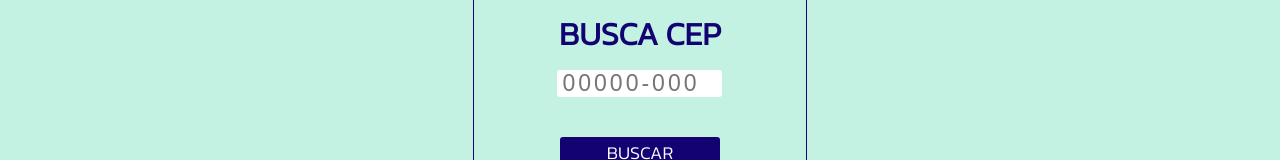
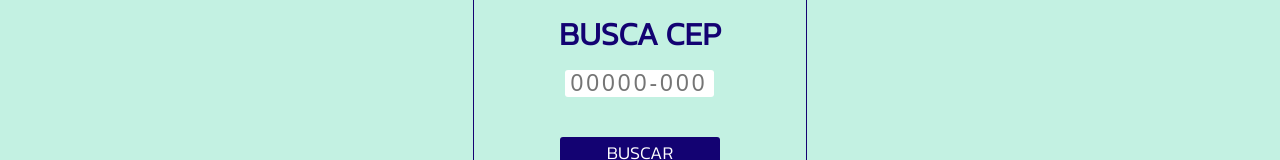
Before and after one commit to GustavoQuirino/multitarefas, a React (Create React App) app: page / in a window 1280 px wide. Shown: the part 338-498 px from the top of the page. Built offline with nearby package versions, Linux system fonts and the light colour scheme.

Commit message:
correcao length

```diff
--- a/src/pages/Cep.css
+++ b/src/pages/Cep.css
@@ -30,7 +30,7 @@ body{
 }
 .busca input{
     font-size: 23px;
-    width: 10rem;
+    width: 9rem;
     letter-spacing: 3px;
     margin: auto;
     border-radius: 3px;
--- a/src/pages/Cep.jsx
+++ b/src/pages/Cep.jsx
@@ -30,7 +30,7 @@ const Cep = () => {
         <div className="display">
             <div className="busca">
                 <h1>BUSCA CEP</h1>
-                <input type='number'placeholder="00000-000" onChange={pegaCep} onClick={limpa}/><br />
+                <input type='text'placeholder="00000-000" maxLength={8} onChange={pegaCep} onClick={limpa}/><br />
                 <button onClick={captura}>BUSCAR</button>
             </div>
             <div className="resultado">
```
